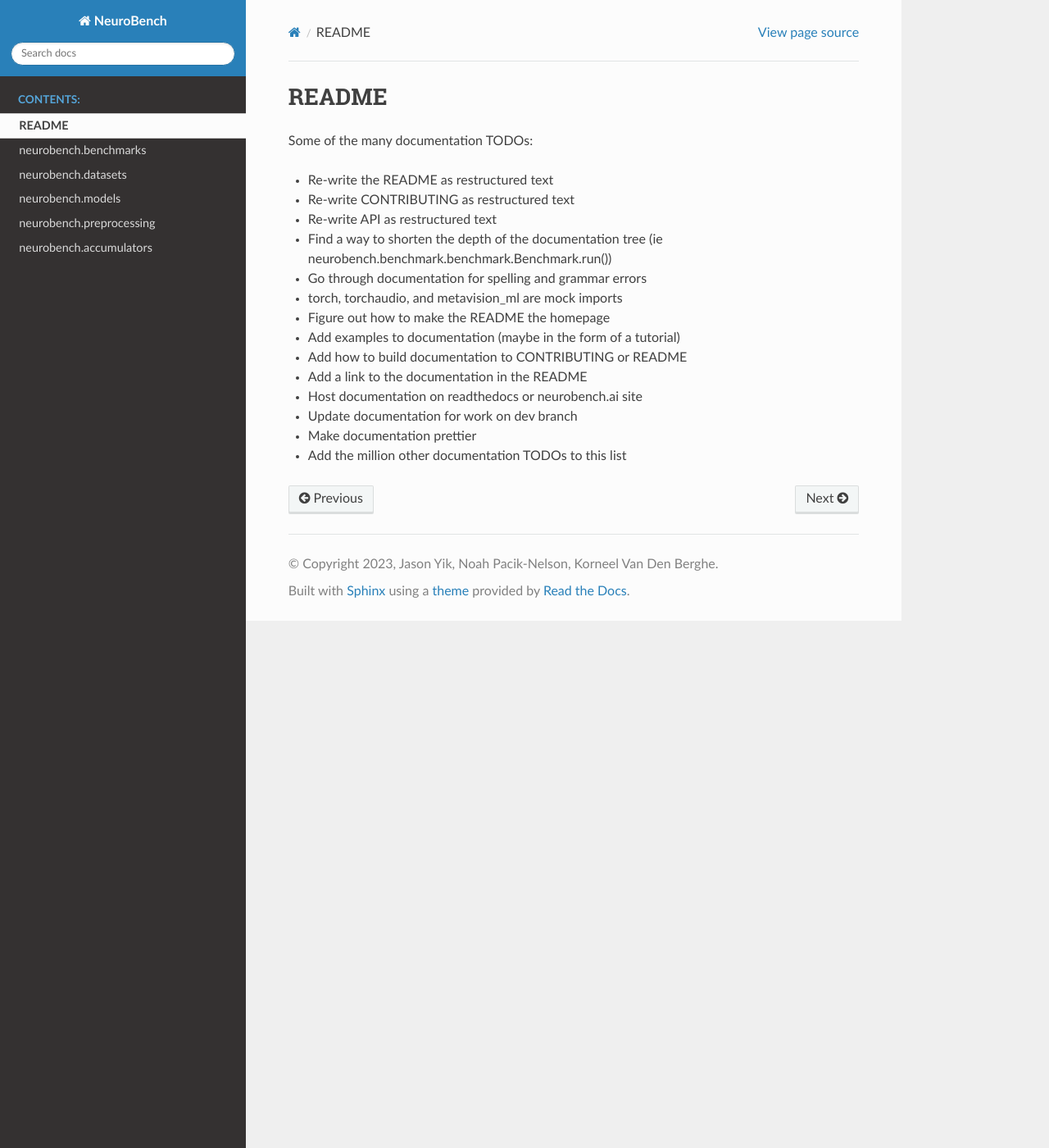
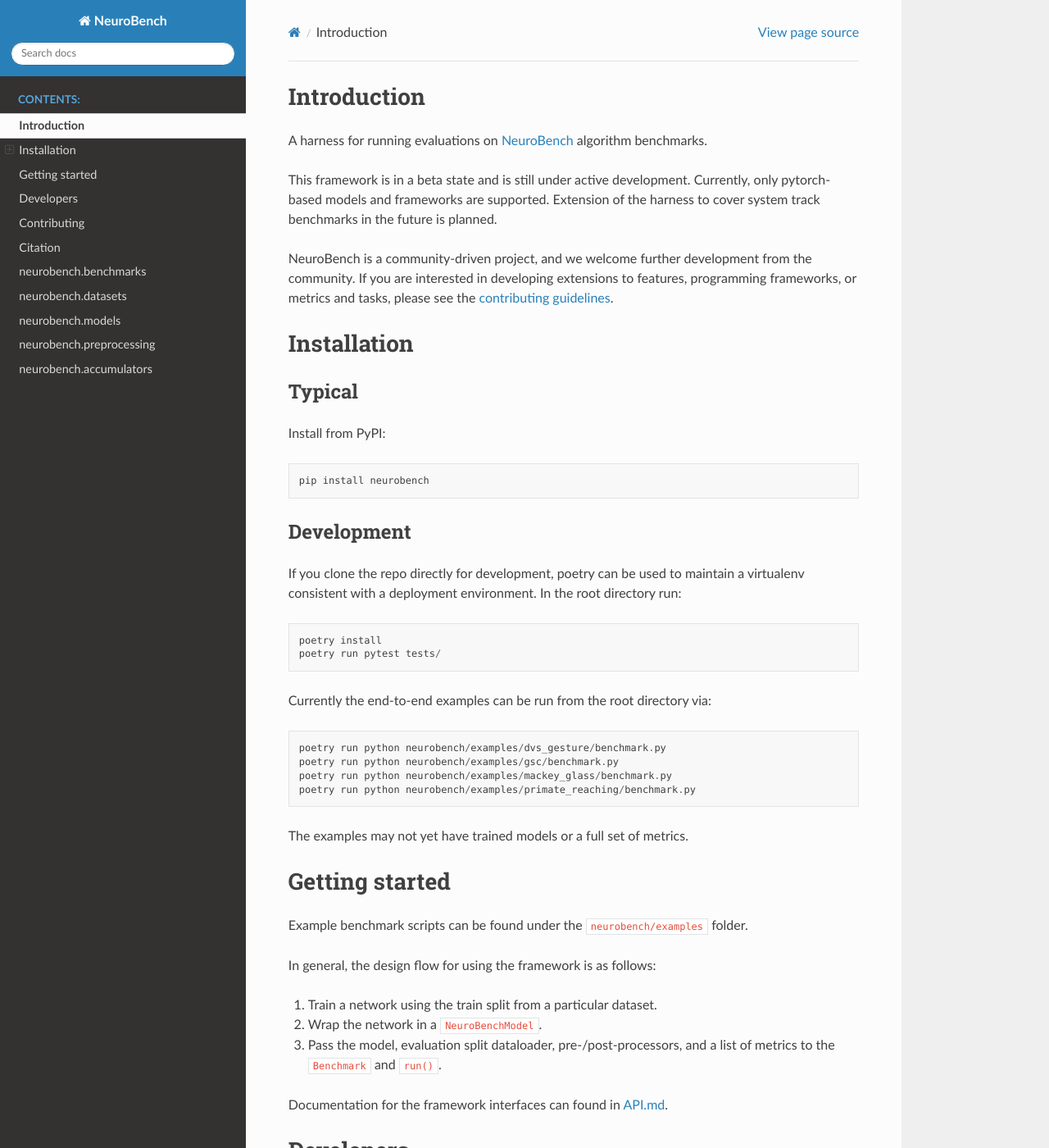
Before and after one commit to NeuroBench/neurobench, a Sphinx documentation site: the page built from docs/readme.rst, in a window 1280 px wide and 1400 px high. Shown: the whole window at 82% size. Built offline with Sphinx 7.4.7 and the Read the Docs theme 2.0.0, drawn with Linux system fonts in a browser that asks for light colours; some of the changed text lies outside the part shown.

Commit message:
Made README the landing page. Using README.rst.

```diff
--- a/README.rst
+++ b/README.rst
@@ -1,5 +1,5 @@
-NeuroBench Algorithm Benchmarks Harness
-=======================================
+Introduction
+------------
 
 A harness for running evaluations on
 `NeuroBench <https://neurobench.ai>`__ algorithm benchmarks.
@@ -16,6 +16,9 @@
 
 Installation
 ------------
+
+Typical
+~~~~~~~
 
 Install from PyPI:
 
--- a/docs/index.rst
+++ b/docs/index.rst
@@ -1,5 +1,7 @@
-Welcome to NeuroBench's documentation!
+NeuroBench Documentation
 ======================================
+
+.. include:: ../README.rst
 
 .. toctree::
    :maxdepth: 1
--- a/docs/readme.rst
+++ b/docs/readme.rst
@@ -1,19 +1 @@
-README
-------
-
-Some of the many documentation TODOs:
-
-* Re-write the README as restructured text
-* Re-write CONTRIBUTING as restructured text
-* Re-write API as restructured text
-* Find a way to shorten the depth of the documentation tree (ie neurobench.benchmark.benchmark.Benchmark.run())
-* Go through documentation for spelling and grammar errors
-* torch, torchaudio, and metavision_ml are mock imports
-* Figure out how to make the README the homepage
-* Add examples to documentation (maybe in the form of a tutorial)
-* Add how to build documentation to CONTRIBUTING or README
-* Add a link to the documentation in the README
-* Host documentation on readthedocs or neurobench.ai site
-* Update documentation for work on dev branch
-* Make documentation prettier
-* Add the million other documentation TODOs to this list
+.. include:: ../README.rst
```
Also changed, not shown: other parts of docs/index.rst (+0 -1 lines).
